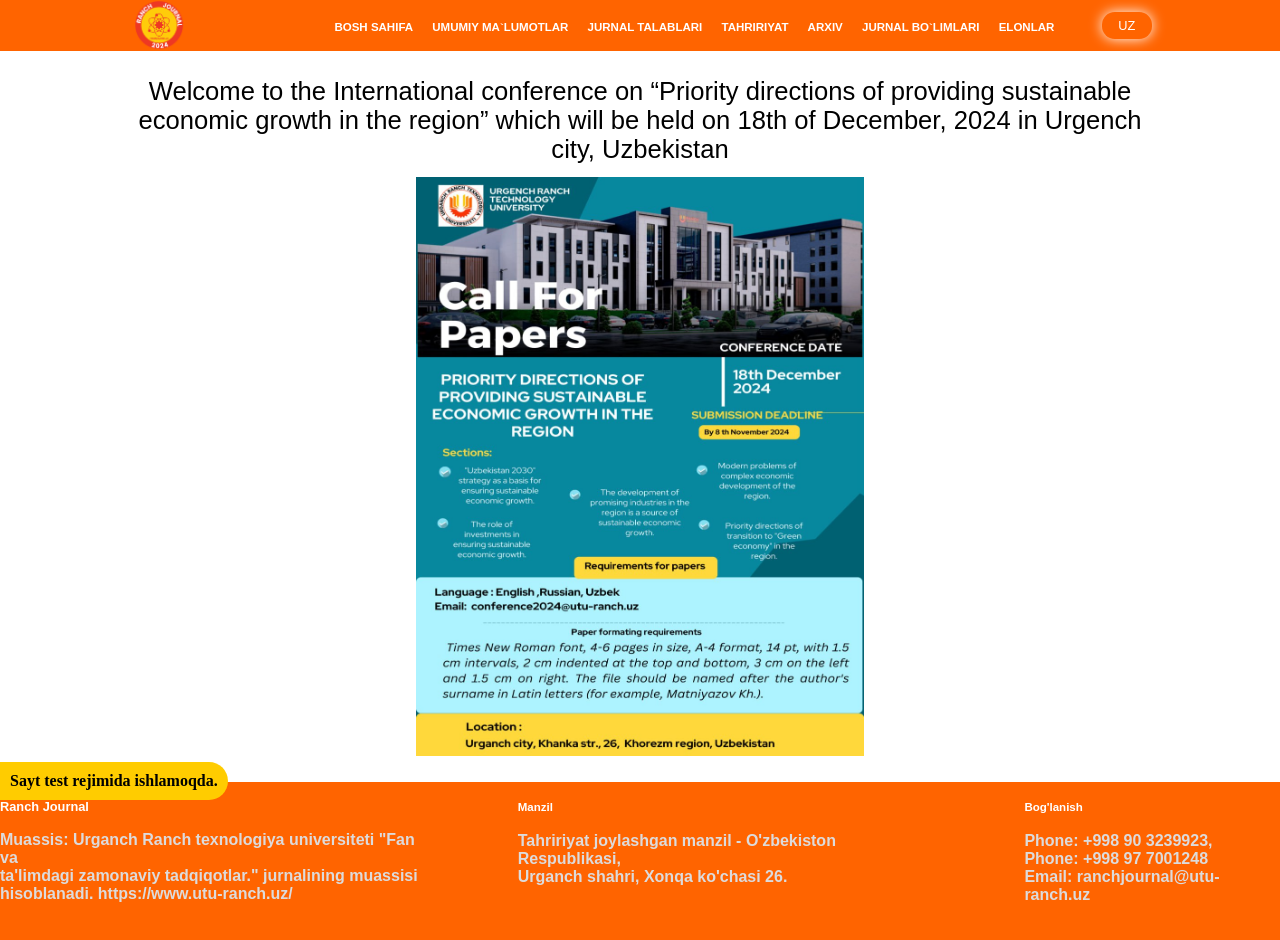
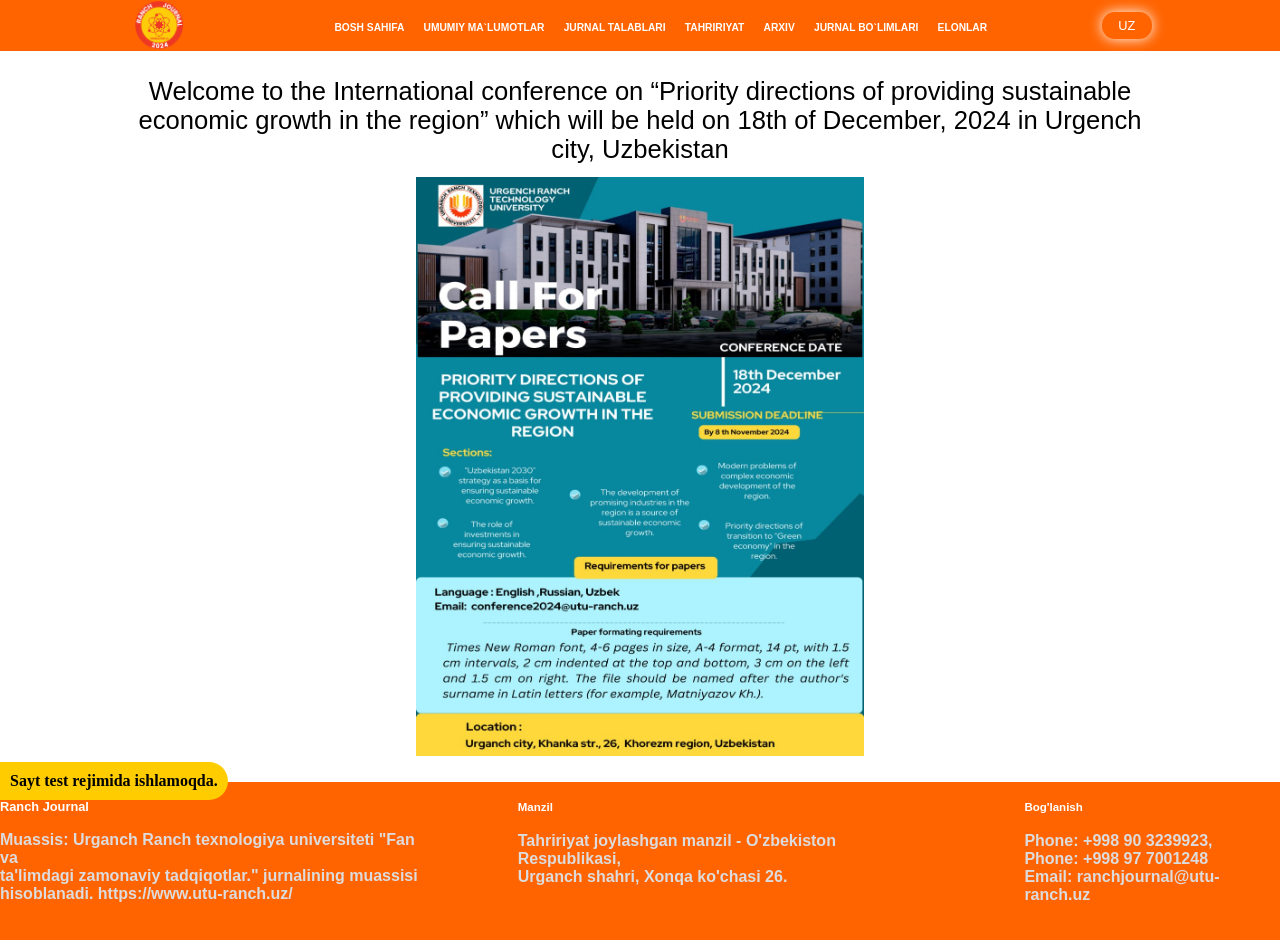
Before and after one commit to komilovmDev/ranch_journal, a React (Create React App) app in the folder ranchjournal-app/: page /elonlar in a window 1280 px wide. Shown: the top 940 px of the page. Built offline with nearby package versions, Linux system fonts and the light colour scheme.

Commit message:
image change ranch jurnale

```diff
--- a/ranchjournal-app/src/Pages/Navbar/Navbar.css
+++ b/ranchjournal-app/src/Pages/Navbar/Navbar.css
@@ -65,7 +65,7 @@
 
 
 nav ul li a {
-    font-size: .9vw;
+    font-size: .8vw;
     text-transform: uppercase;
     text-decoration: none;
     color: white;
```
